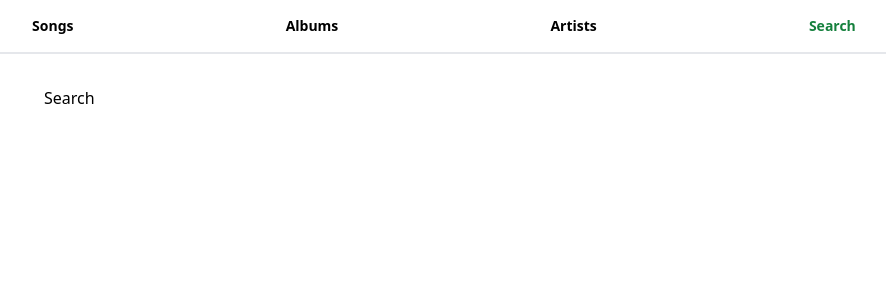
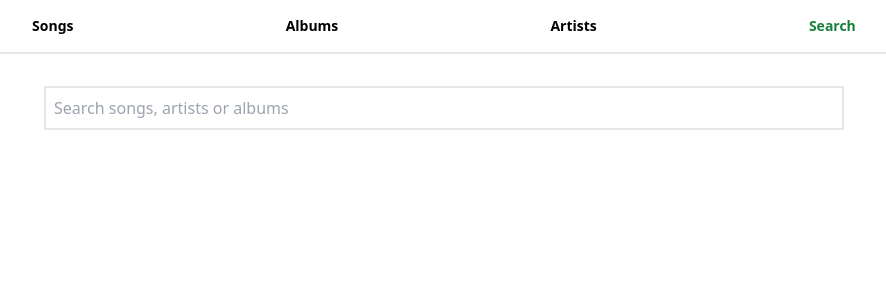
Before and after one commit to qrhfz/WMP, a React (Vite) app in the folder frontend/: page /search in a window 1280 px wide. Shown: the top 300 px of the page, without its empty margins (196-1082 px from the left). Built offline with nearby package versions, Linux system fonts and the light colour scheme.

Commit message:
search input

```diff
--- a/frontend/src/pages/Search.tsx
+++ b/frontend/src/pages/Search.tsx
@@ -1,3 +1,19 @@
+import { useState } from "react"
+import { debounce } from "../utils/debounce"
+
 export const Search = () => {
-    return <div>Search</div>
+    const [searchPhrase, setSearchPhrase] = useState("")
+    const fetchSearchResult = debounce((phrase: string) => {
+        setSearchPhrase(phrase)
+    })
+
+    return <div>
+        <input
+            type="text"
+            className="outline-gray-400 border-2 w-full p-2"
+            placeholder="Search songs, artists or albums"
+            onChange={e => fetchSearchResult(e.target.value)}
+        />
+        <div>{searchPhrase}</div>
+    </div>
 }
--- /dev/null
+++ b/frontend/src/utils/debounce.ts
@@ -0,0 +1,7 @@
+export const debounce = (func: Function, timeout = 600) => {
+    let timer: number;
+    return (...args: any) => {
+        clearTimeout(timer);
+        timer = setTimeout(() => { func.apply(this, args); }, timeout);
+    };
+}
```
